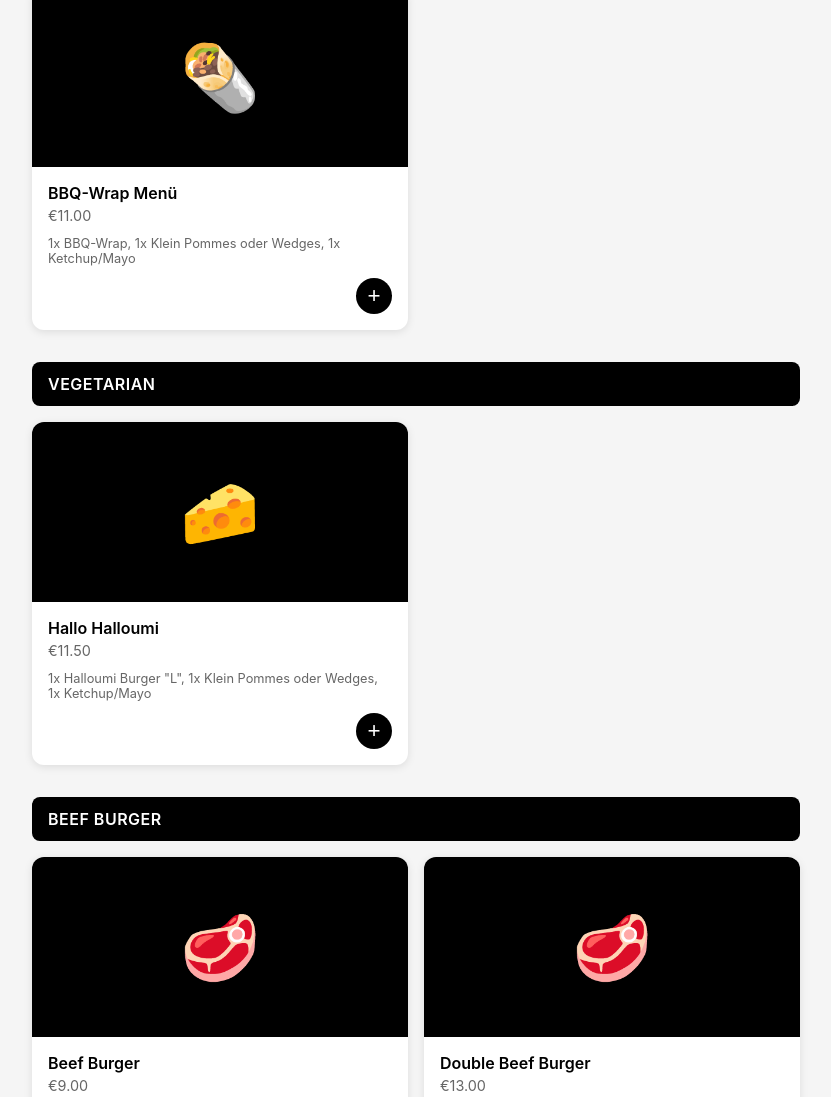
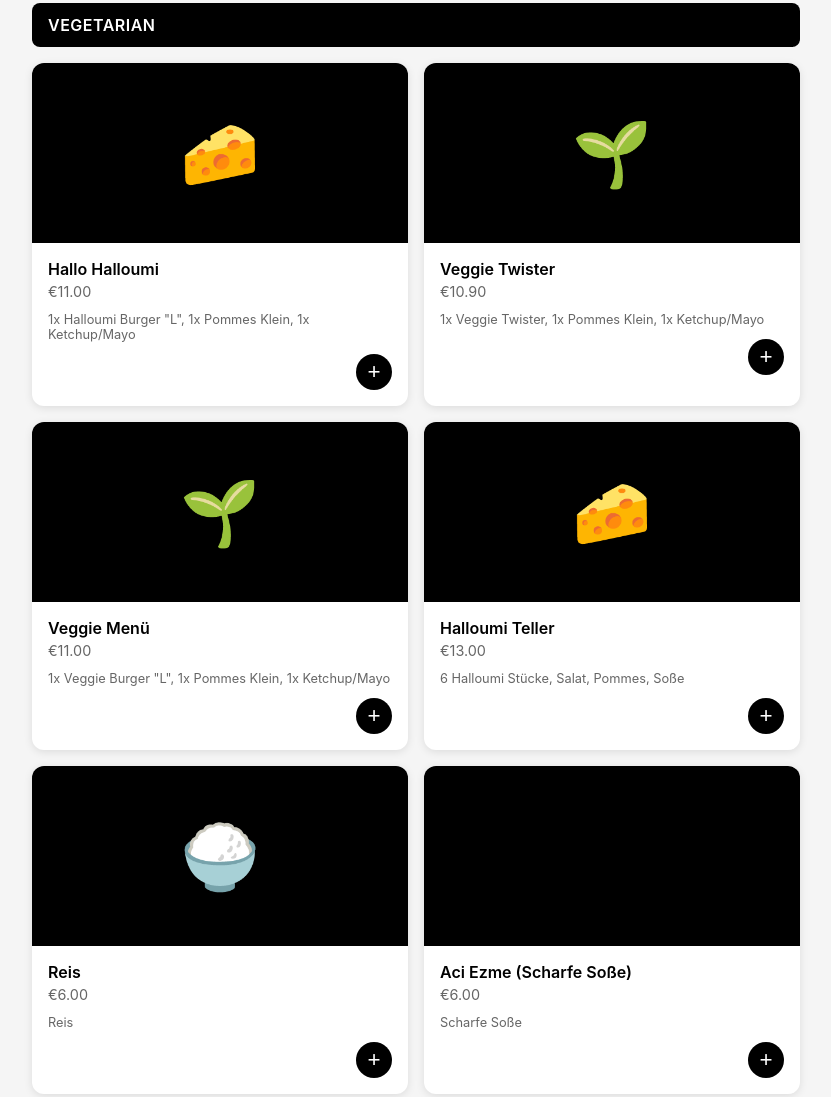
Before and after one commit to toklutimur/monamie-burger, a plain HTML site: page index.html in a window 1280 px wide. Shown: the part 3770-4867 px from the top of the page, without its empty margins (224-1055 px from the left). Drawn offline with Linux system fonts and the light colour scheme.

Commit message:
Update menu: Vegetarian section, Beef descriptions, Finger Food pricing, Bucket descriptions, Sides

```diff
--- a/index.html
+++ b/index.html
@@ -222,15 +222,19 @@
         { id: 'b3', name: 'B3', price: 13.00, emoji: '🍔', desc: '1x Monamie Burger "L", 2x Crispyfilets, 1x Klein Pommes oder Wedges, 1x Ketchup/Mayo' },
         { id: 'chickenwrapmenu', name: 'Chicken-Wrap Menü', price: 11.00, emoji: '🌯', desc: '1x Chickenwrap, 1x Klein Pommes oder Wedges, 1x Ketchup/Mayo' },
         { id: 'nuggetwrapmenu', name: 'Nugget-Wrap Menü', price: 11.00, emoji: '🌯', desc: '1x Nugget-Wrap, 1x Klein Pommes oder Wedges, 1x Ketchup/Mayo' },
-        { id: 'veggietwister', name: 'Veggie Twister Menü', price: 11.00, emoji: '🌱', desc: '1x Veggie Twister, 1x Klein Pommes oder Wedges, 1x Ketchup/Mayo' },
         { id: 'filetburgermenu', name: 'Filet Burger Menü', price: 12.00, emoji: '🍔', desc: '1x Filet Burger, 1x Klein Pommes oder Wedges, 1x Ketchup/Mayo' },
-        { id: 'veggiemenu', name: 'Veggie Menü', price: 11.50, emoji: '🌱', desc: '1x Veggie Burger "L", 1x Klein Pommes oder Wedges, 1x Ketchup/Mayo' },
         { id: 'nuggetburgermenu', name: 'Nugget Burger Menü', price: 11.50, emoji: '🍗', desc: '1x Nugget Burger, 1x Klein Pommes oder Wedges, 1x Ketchup/Mayo' },
         { id: 'redreaper', name: 'Red Reaper Menü', price: 11.00, emoji: '🌶', desc: '1x Red Reaper Burger "L", 1x Klein Pommes oder Wedges, 1x Ketchup/Mayo' },
         { id: 'bbqwrapmenu', name: 'BBQ-Wrap Menü', price: 11.00, emoji: '🌯', desc: '1x BBQ-Wrap, 1x Klein Pommes oder Wedges, 1x Ketchup/Mayo' },
       ],
       'Vegetarian': [
-        { id: 'hallohalloumi', name: 'Hallo Halloumi', price: 11.50, emoji: '🧀', desc: '1x Halloumi Burger "L", 1x Klein Pommes oder Wedges, 1x Ketchup/Mayo' },
+        { id: 'hallohalloumi', name: 'Hallo Halloumi', price: 11.00, emoji: '🧀', desc: '1x Halloumi Burger "L", 1x Pommes Klein, 1x Ketchup/Mayo' },
+        { id: 'veggietwister', name: 'Veggie Twister', price: 10.90, emoji: '🌱', desc: '1x Veggie Twister, 1x Pommes Klein, 1x Ketchup/Mayo' },
+        { id: 'veggiemenu', name: 'Veggie Menü', price: 11.00, emoji: '🌱', desc: '1x Veggie Burger "L", 1x Pommes Klein, 1x Ketchup/Mayo' },
+        { id: 'halloumiteller', name: 'Halloumi Teller', price: 13.00, emoji: '🧀', desc: '6 Halloumi Stücke, Salat, Pommes, Soße' },
+        { id: 'reis', name: 'Reis', price: 6.00, emoji: '🍚', desc: 'Reis' },
+        { id: 'aciezme', name: 'Aci Ezme (Scharfe Soße)', price: 6.00, emoji: '🌶', desc: 'Scharfe Soße' },
+        { id: 'joghurt', name: 'Joghurt', price: 6.00, emoji: '🥛', desc: 'Joghurt' },
       ],
       'Beef Burger': [
         { id: 'beefburger', name: 'Beef Burger', price: 9.00, emoji: '🥩', desc: '1x Beef Burger "L" (100 Gramm saftiges Rindfleisch, frische Tomaten, knackiger Eisbergsalat, Zwiebeln, Gurken und hausgemachte Sauce), 1x Klein Pommes oder Wedges, 1x Ketchup und Mayonnaise' },
@@ -252,6 +256,8 @@
         { id: 'wedgessmall', name: 'Wedges Klein', price: 2.90, emoji: '🥔', desc: 'Wedges' },
         { id: 'wedgeslarge', name: 'Wedges Groß', price: 3.90, emoji: '🥔', desc: 'Wedges' },
         { id: 'salat', name: 'Clausthalsalat', price: 3.50, emoji: '🥗', desc: 'Frischer Salat' },
+        { id: 'gemischtersalat', name: 'Gemischter Salat (Klein)', price: 3.50, emoji: '🥗', desc: 'Gemischter Salat' },
+        { id: 'beilagen_note', name: 'Bitte wählen Sie Ihre Beilagen', price: 0, emoji: '📝', desc: 'Clausthal Salat, Pommes oder Wedges, Getränk, Gemischter Salat (Klein)' },
       ],
       'Single Chicken': [
         { id: 'hotwings230', name: 'HotWings (230g/4-6 Stk.)', price: 8.50, emoji: '🍗', desc: 'HotWings ca. 230g (4-6 Stück)' },
@@ -274,13 +280,15 @@
         { id: 'onion10', name: 'Onion Rings (10x)', price: 7.50, emoji: '🧅', desc: '10x Onion Rings' },
         { id: 'mozz6', name: 'Mozzarella Sticks (6x)', price: 4.50, emoji: '🧀', desc: '6x Mozzarella Sticks' },
         { id: 'mozz10', name: 'Mozzarella Sticks (10x)', price: 7.50, emoji: '🧀', desc: '10x Mozzarella Sticks' },
+        { id: 'kroketten6', name: 'Kroketten (6x)', price: 4.50, emoji: '🥔', desc: '6x Kroketten' },
+        { id: 'kroketten10', name: 'Kroketten (10x)', price: 7.50, emoji: '🥔', desc: '10x Kroketten' },
       ],
       'Buckets': [
-        { id: 'bucket2', name: 'Small Mix Bucket (2p)', price: 29.90, emoji: '🪣', desc: 'Für 2 Personen' },
-        { id: 'bucket3', name: 'Medium Mix Bucket (3p)', price: 34.90, emoji: '🪣', desc: 'Für 3 Personen' },
-        { id: 'bucketfilet', name: 'Filet Bucket', price: 24.90, emoji: '🪣', desc: 'Mit Filets' },
-        { id: 'bucketparty', name: 'Party Bucket (4p)', price: 44.90, emoji: '🪣', desc: 'Für 4 Personen' },
-        { id: 'bucketsnack', name: 'Snack Bucket', price: 22.00, emoji: '🪣', desc: 'Kleiner Bucket' },
+        { id: 'bucket2', name: 'Small Mix Bucket (2p)', price: 29.90, emoji: '🪣', desc: 'Gönnt Euch zu zweit den Bucket mit ca. 540g HotWings (10-14 Stück) und 10 mild gewürzten Crispy Filets. Dazu gibt es 2 Beilagen nach Wahl und 3 Dips.' },
+        { id: 'bucket3', name: 'Medium Mix Bucket (3p)', price: 34.90, emoji: '🪣', desc: 'Unser beliebter Bucket für 3 Personen mit ca. 400g HotWings (7-10 Stück), 8 knusprigen Crispy Filets und 8 mild gewürzten Filet Bites. Dazu gibt es 3 Beilagen nach Wahl und 4 Dips.' },
+        { id: 'bucketparty', name: 'Party Bucket (4p)', price: 44.90, emoji: '🪣', desc: 'Unser Bucket für großen Hunger mit 4 Quick Chicken Burger "S", ca. 640g HotWings (12-16 Stück) und 8 knusprig leckeren Crispy Filets. Dazu gibt es 4 Beilagen Deiner Wahl und 2 Dips.' },
+        { id: 'bucketfilet', name: 'Filet Bucket', price: 24.90, emoji: '🪣', desc: '14 Filet Bites, 4 Crispy Filets, 2 Beilagen nach Wahl, 2 Dips nach Wahl.' },
+        { id: 'bucketsnack', name: 'Snack Bucket', price: 22.00, emoji: '🪣', desc: '6 Mozzarella, 6 Zwiebelringe, 6 Kroketten, 6 Nuggets, 6 Chilli Cheese, nach Wahl 4 Dip.' },
       ],
       'Beverages': [
         { id: 'cola', name: 'Cola/Fanta/Sprite (0,33l)', price: 2.50, emoji: '🥤', desc: '0,33l' },
```
